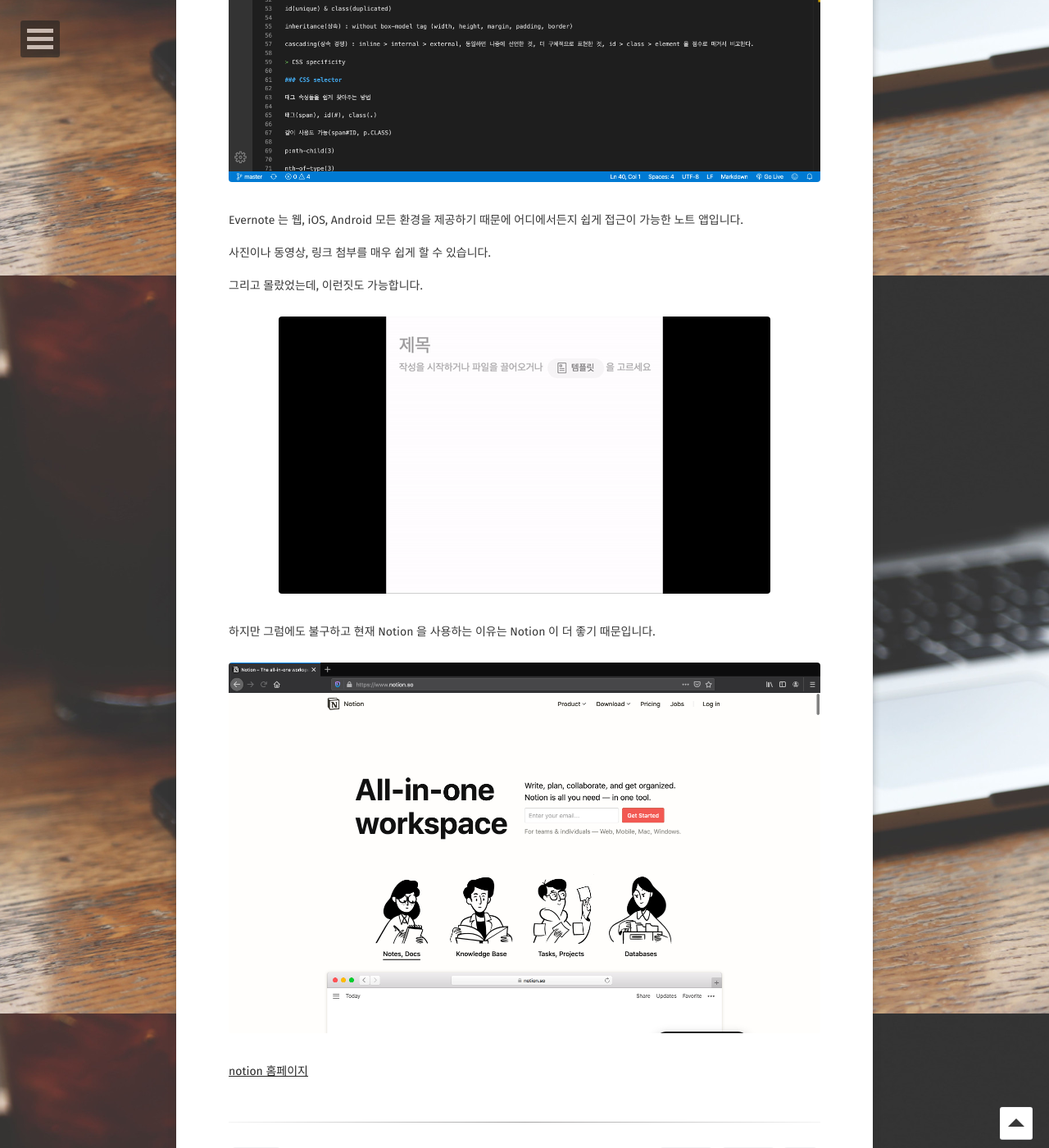
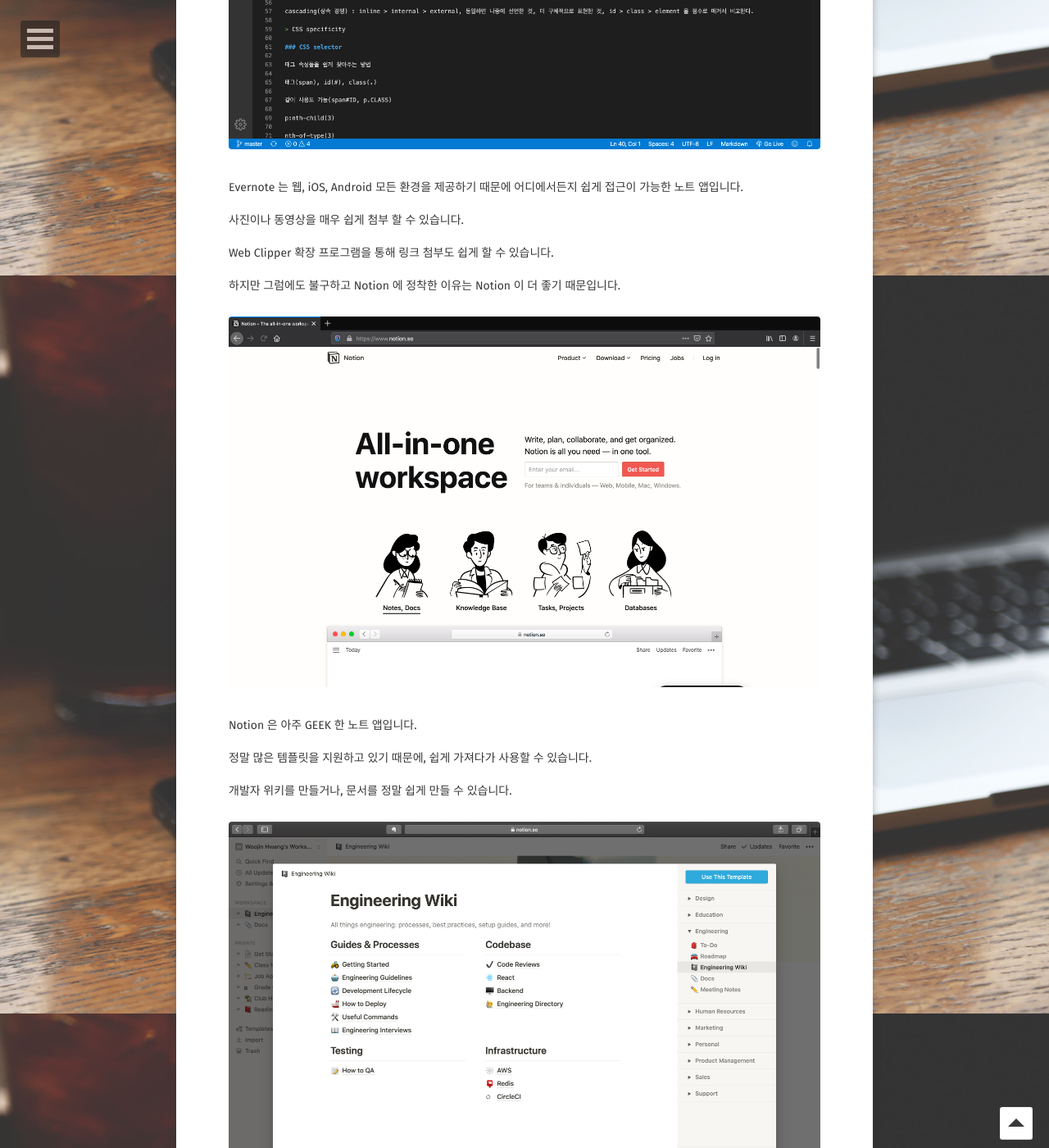
Before and after one commit to woojin-hwang/woojin-hwang.github.io, a Jekyll site: the page built from _posts/2020-01-11-notion.md, in a window 1280 px wide and 1400 px high, scrolled down 1464 px. Shown: the whole window at 82% size. Built offline with Jekyll 4.4.1, drawn with Linux system fonts in a browser that asks for light colours; some web fonts are replaced; some of the changed text lies outside the part shown.

Commit message:
update post #notion

```diff
--- a/_posts/2020-01-11-notion.md
+++ b/_posts/2020-01-11-notion.md
@@ -8,7 +8,7 @@
 comments: false
 ---
 
-<center>VS code 로 필기하다가, Evernote 사용하다가, 결국에 정착한 Notion 사용기</center><br>
+<center>VS code 로 필기하다가, Evernote 사용하다가, 결국에 정착한 Notion 사용기<br></center>
 
 필기를 해야 할 일은 너무나도 많습니다.
 
@@ -34,18 +34,40 @@
 
 Evernote 는 웹, iOS, Android 모든 환경을 제공하기 때문에 어디에서든지 쉽게 접근이 가능한 노트 앱입니다.
 
-사진이나 동영상, 링크 첨부를 매우 쉽게 할 수 있습니다.
+사진이나 동영상을 매우 쉽게 첨부 할 수 있습니다.
 
-그리고 몰랐었는데, 이런짓도 가능합니다.
+Web Clipper 확장 프로그램을 통해 링크 첨부도 쉽게 할 수 있습니다.
 
-<figure>
-  <a href="https://raw.githubusercontent.com/woojin-hwang/woojin-hwang.github.io/master/_posts/img/notion/evernote.gif"><img src="https://raw.githubusercontent.com/woojin-hwang/woojin-hwang.github.io/master/_posts/img/notion/evernote.gif"></a>
-</figure>
-
-하지만 그럼에도 불구하고 현재 Notion 을 사용하는 이유는 Notion 이 더 좋기 때문입니다.
+하지만 그럼에도 불구하고 Notion 에 정착한 이유는 Notion 이 더 좋기 때문입니다.
 
 <figure>
   <a href="https://www.notion.so"><img src="https://raw.githubusercontent.com/woojin-hwang/woojin-hwang.github.io/master/_posts/img/notion/notion.png"></a>
 </figure>
 
-[notion 홈페이지](https://www.notion.so)
+Notion 은 아주 GEEK 한 노트 앱입니다.
+
+정말 많은 템플릿을 지원하고 있기 때문에, 쉽게 가져다가 사용할 수 있습니다.
+
+개발자 위키를 만들거나, 문서를 정말 쉽게 만들 수 있습니다.
+
+<figure>
+  <a href="https://raw.githubusercontent.com/woojin-hwang/woojin-hwang.github.io/master/_posts/img/notion/notion_wiki.png"><img src="https://raw.githubusercontent.com/woojin-hwang/woojin-hwang.github.io/master/_posts/img/notion/notion_wiki.png"></a>
+</figure>
+
+<figure>
+  <a href="https://raw.githubusercontent.com/woojin-hwang/woojin-hwang.github.io/master/_posts/img/notion/notion_docs.png"><img src="https://raw.githubusercontent.com/woojin-hwang/woojin-hwang.github.io/master/_posts/img/notion/notion_docs.png"></a>
+</figure>
+
+> 이 외에도 정말 많은 템플릿들이 존재합니다.
+
+그리고 아름답습니다.
+
+<figure>
+  <a href="https://raw.githubusercontent.com/woojin-hwang/woojin-hwang.github.io/master/_posts/img/notion/notion_mysql.png"><img src="https://raw.githubusercontent.com/woojin-hwang/woojin-hwang.github.io/master/_posts/img/notion/notion_mysql.png"></a>
+</figure>
+
+> 금방 만들어 본 문서입니다. 예쁘지 않나요?
+
+그 외에도 협업에 유용하다거나, 다른 형식으로 쉽게 변환할 수 있는 등의 장점이 있습니다.
+
+더 자세한 것은 [notion 홈페이지](https://www.notion.so) 에서 확인할 수 있습니다.
```
Also changed, not shown: other parts of _posts/2020-01-11-notion.md (+1 -1 lines), _posts/img/notion/evernote.gif (deleted), _posts/img/notion/notion_docs.png (added), _posts/img/notion/notion_wiki.png (added), 1 other file.
